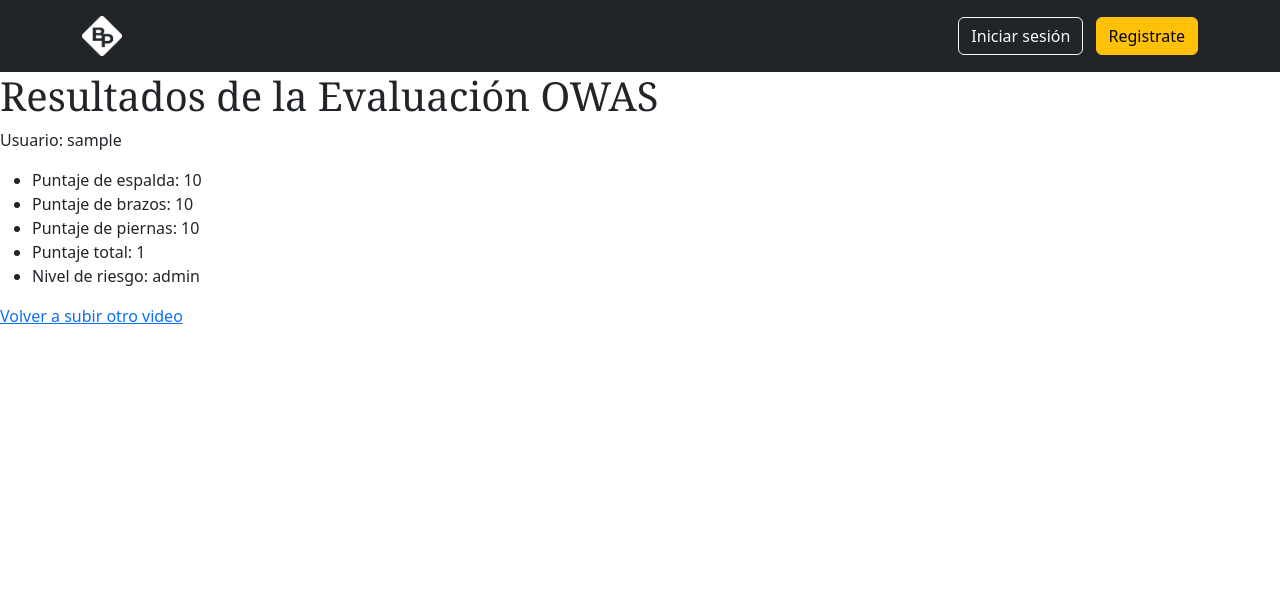
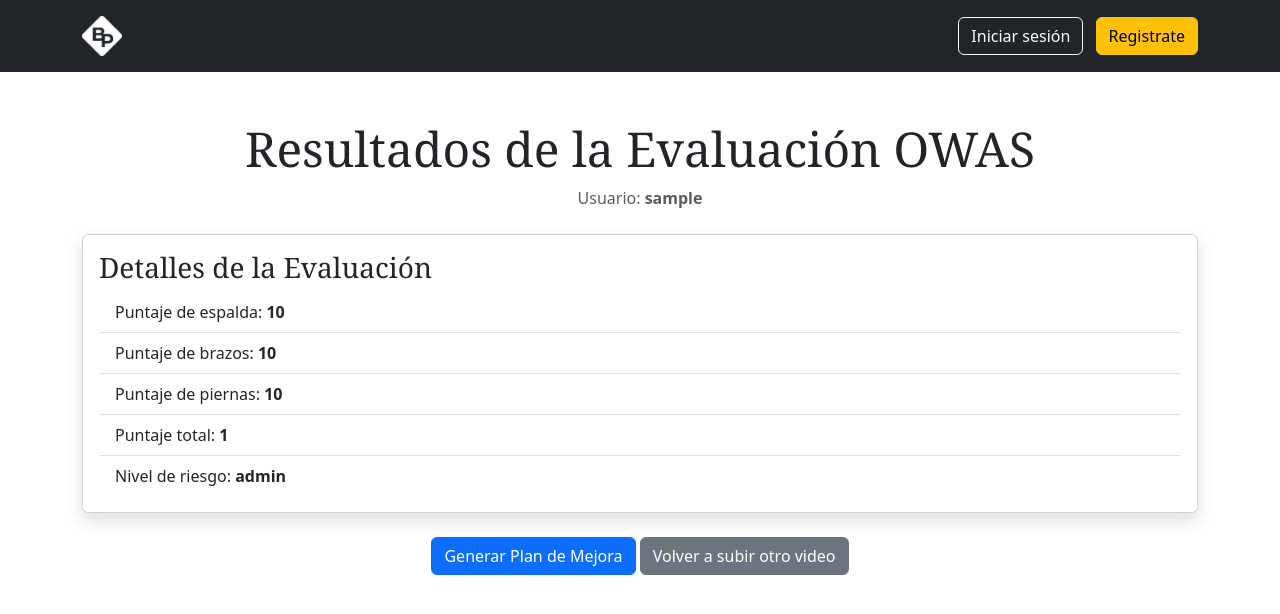
Before and after one commit to NandoS19/frontergoug, a Flask app: template ergor/templates/admin/owas.html in a window 1280 px wide. Shown: the top 614 px of the page. Run offline with Flask 3, Linux system fonts and the light colour scheme; tables that the repository leaves empty hold one stand-in row (values such as "Sample post"); the template is opened without the code that fills it: values that come from a table or form of the project are taken from there, most other values are stand-ins (such as "Sample title", 1, 10 or a date in 2020); some libraries are stand-ins or nearby versions.

Commit message:
Actualizacion

```diff
--- a/ergor/templates/admin/owas.html
+++ b/ergor/templates/admin/owas.html
@@ -1,14 +1,30 @@
 {% extends 'base.html' %}
 
+{% block head %}
+<link rel="stylesheet" href="{{ url_for('static', filename='css/styles.css') }}">
+{% endblock %}
+
 {% block content %}
-<h1>Resultados de la Evaluación OWAS</h1>
-<p>Usuario: {{ user.username }}</p>
-<ul>
-    <li>Puntaje de espalda: {{ scores.back_score }}</li>
-    <li>Puntaje de brazos: {{ scores.arms_score }}</li>
-    <li>Puntaje de piernas: {{ scores.legs_score }}</li>
-    <li>Puntaje total: {{ scores.total_score }}</li>
-    <li>Nivel de riesgo: {{ scores.risk_level }}</li>
-</ul>
-<a href="{{ url_for('auth.upload', id=user.user_id) }}">Volver a subir otro video</a>
+<div class="container mt-5">
+    <h1 class="display-4 text-center">Resultados de la Evaluación OWAS</h1>
+    <p class="text-center text-muted">Usuario: <strong>{{ user.username }}</strong></p>
+
+    <div class="card mt-4 shadow">
+        <div class="card-body">
+            <h3 class="card-title">Detalles de la Evaluación</h3>
+            <ul class="list-group list-group-flush">
+                <li class="list-group-item">Puntaje de espalda: <strong>{{ scores.back_score }}</strong></li>
+                <li class="list-group-item">Puntaje de brazos: <strong>{{ scores.arms_score }}</strong></li>
+                <li class="list-group-item">Puntaje de piernas: <strong>{{ scores.legs_score }}</strong></li>
+                <li class="list-group-item">Puntaje total: <strong>{{ scores.total_score }}</strong></li>
+                <li class="list-group-item">Nivel de riesgo: <strong>{{ scores.risk_level }}</strong></li>
+            </ul>
+        </div>
+    </div>
+
+    <div class="text-center mt-4">
+        <a href="{{ url_for('evaluate.owas_plan', id=user.user_id) }}" class="btn btn-primary">Generar Plan de Mejora</a>
+        <a href="{{ url_for('auth.upload', id=user.user_id) }}" class="btn btn-secondary">Volver a subir otro video</a>
+    </div>
+</div>
 {% endblock %}
```
Also changed, not shown: ergor/evaluate.py (+9 -0 lines), ergor/templates/admin/plan.html (+43 -7 lines), ergor/templates/admin/niosh.html (line endings or trailing spaces).
